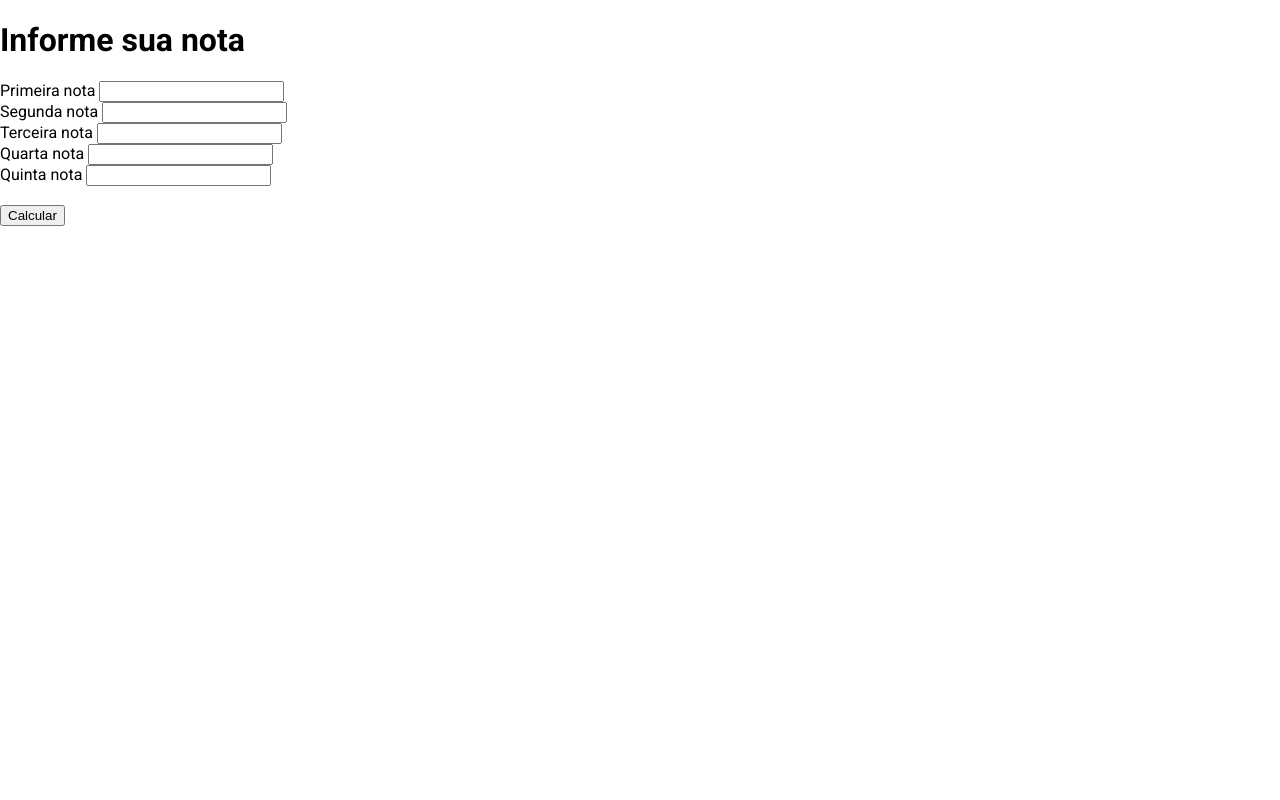
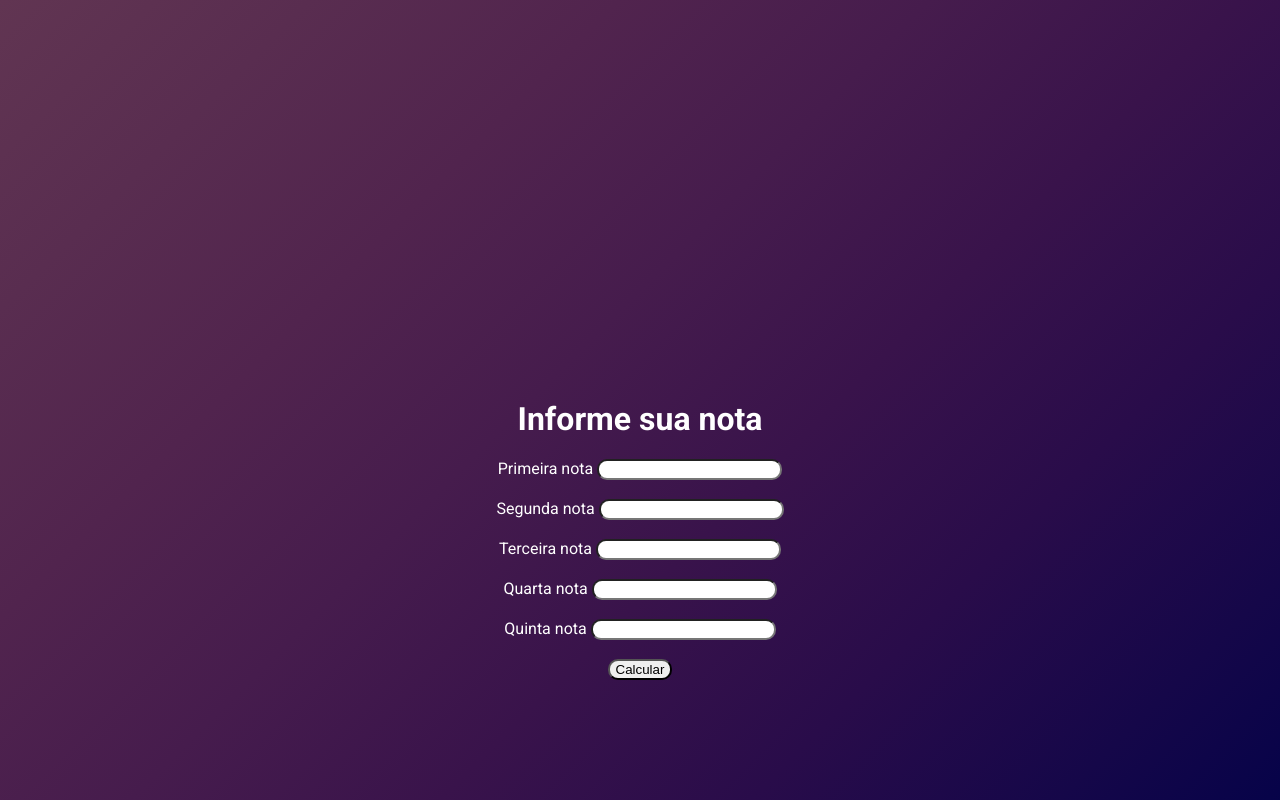
Before and after one commit to K4ynan/calculadora-medias, a plain HTML site: page index.html in a window 1280 px wide. Shown: the top 800 px of the page. Drawn offline with Linux system fonts and the light colour scheme.

Commit message:
calculadora-medidas

```diff
--- a/index.html
+++ b/index.html
@@ -11,10 +11,10 @@
 
 <body>
     <h1>Informe sua nota</h1>
-    Primeira nota <input id="nota1" type="number"><br>
-    Segunda nota  <input id="nota2" type="number"><br>
-    Terceira nota <input id="nota3" type="number"><br>
-    Quarta nota <input id="nota4" type="number"><br>
+    Primeira nota <input id="nota1" type="number"><br><br>
+    Segunda nota  <input id="nota2" type="number"><br><br>
+    Terceira nota <input id="nota3" type="number"><br><br>
+    Quarta nota <input id="nota4" type="number"><br><br>
     Quinta nota <input id="nota5" type="number">
     <br>
     <br>
--- a/style.css
+++ b/style.css
@@ -4,4 +4,18 @@ body{
     margin: 0;
     padding: 0;
     font-family: 'Roboto';
+    align-items: center;
+    text-align: center;
+    margin-top: 400px;
+    background-image: linear-gradient(135deg, #613552 0, #592d50 12.5%, #51244e 25%, #461c4d 37.5%, #39134b 50%, #290c4a 62.5%, #150749 75%, #000149 87.5%, #000049 100%);
+    height: 100vh;
+    color: white;
 }
+
+input{
+    border-radius: 10px;
+}
+
+button{
+    border-radius: 10px;
+}
```
